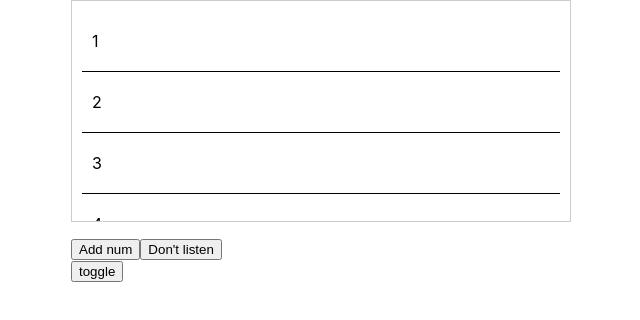
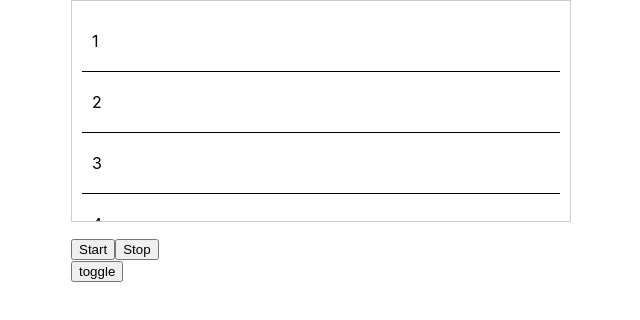
Before and after one commit to GapurEvloev/react-hooks, a React (Create React App) app: page / in a window 1280 px wide. Shown: the top 320 px of the page, without its empty margins (319-959 px from the left). Built offline with nearby package versions, Linux system fonts and the light colour scheme.

Commit message:
#3 - useRef timer

```diff
--- a/src/examples/useRef.jsx
+++ b/src/examples/useRef.jsx
@@ -1,38 +1,34 @@
-import React, {useEffect, useRef, useState} from 'react';
+import React, {useRef, useState} from 'react';
 
 function HookListUseRef() {
+
   const [numbers, setNumbers] = useState([1, 2, 3, 4, 5]);
-  const ulRef = useRef();
+  const timerRef = useRef();
 
   const addNumber = () => {
-    setNumbers([...numbers, numbers.length + 1]);
+    setNumbers(prev => [...prev, prev.length + 1]);
   };
 
-  const handleScroll = () => console.log("scroll");
+  const start = () => {
+    timerRef.current = setInterval(addNumber, 1000)
+  };
 
-  useEffect(() => {
-    ulRef.current.addEventListener("scroll", handleScroll)
-  }, []);
-
-  useEffect(() => {
-    //
-  }, [numbers]);
-
-  const removeScroll = () => {
-    ulRef.current.removeEventListener("scroll", handleScroll);
+  const stop = () => {
+    console.log(timerRef)
+    clearInterval(timerRef.current);
   }
 
   return (
     <div>
-      <ul ref={ulRef}>
+      <ul>
         {
           numbers.map((num, i) =>
             <li key={i}>{num}</li>
           )
         }
       </ul>
-      <button onClick={addNumber}>Add num</button>
-      <button onClick={removeScroll}>Don't listen</button>
+      <button onClick={start}>Start</button>
+      <button onClick={stop}>Stop</button>
     </div>
   );
 }
```
